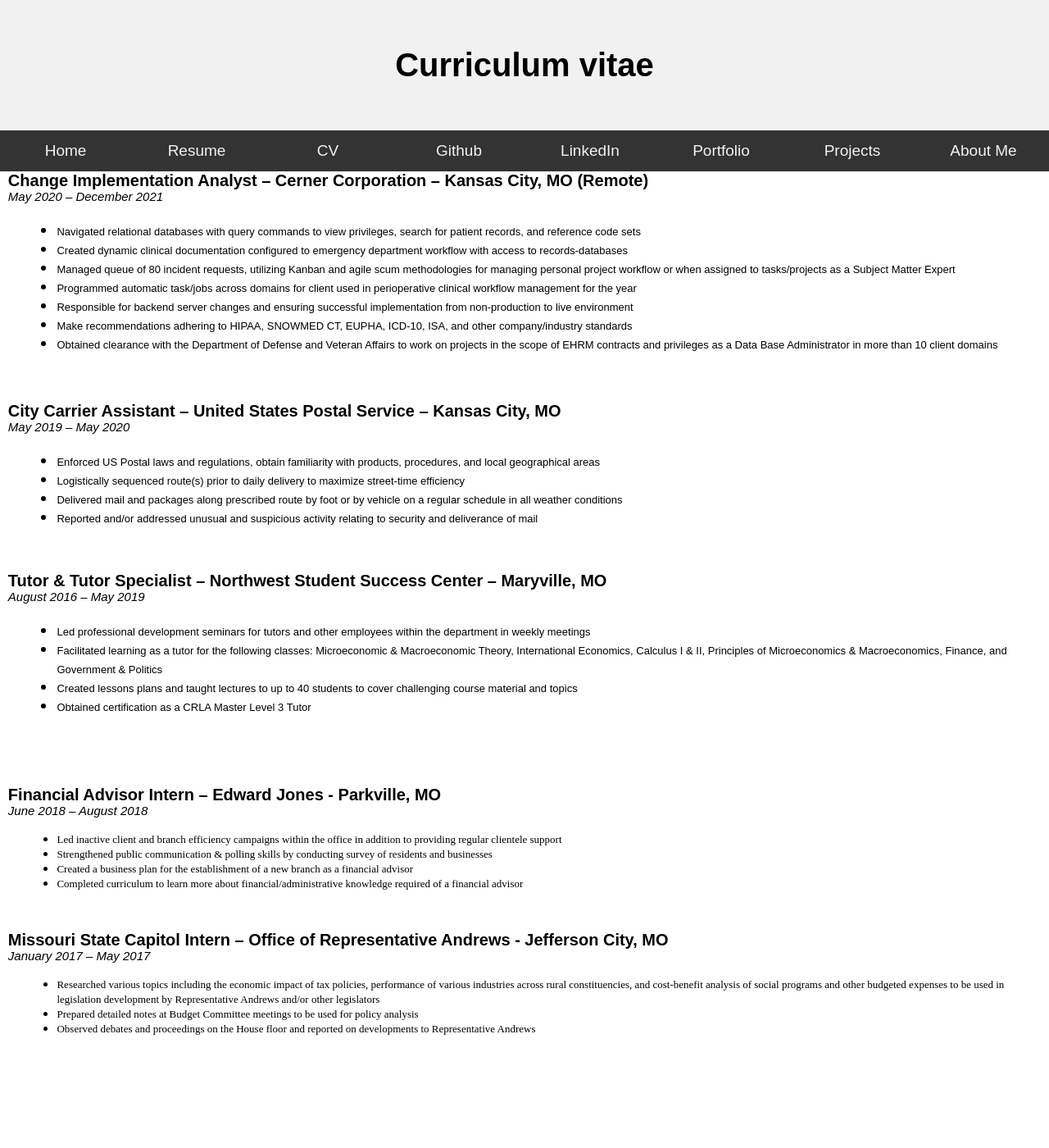
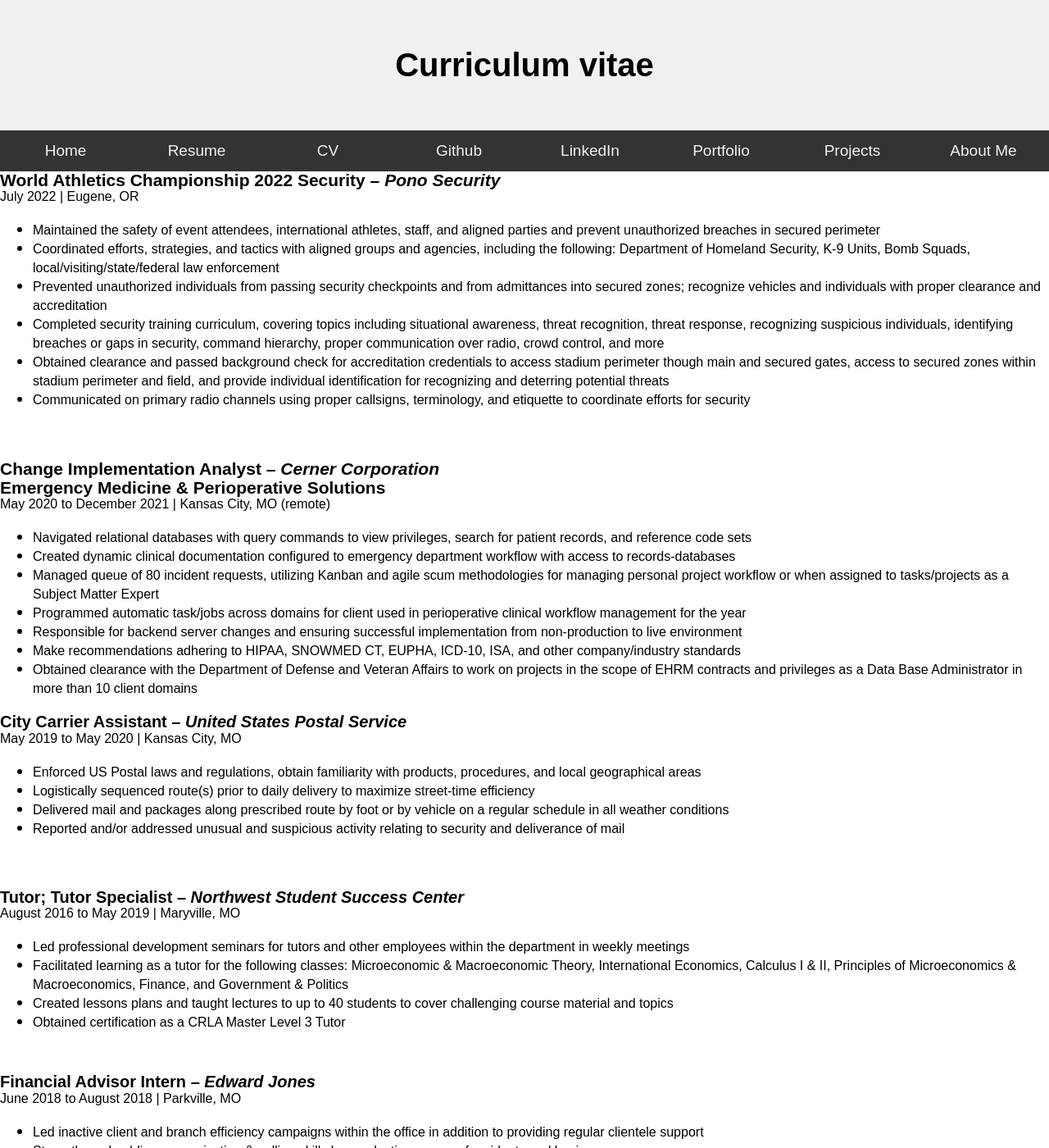
Before and after one commit to k-brew/personal-site, a Jekyll site: the page built from files/CV.html, in a window 1280 px wide and 1400 px high. Shown: the whole window at 82% size. Built offline with Jekyll 4.4.1, drawn with Linux system fonts in a browser that asks for light colours; some of the changed text lies outside the part shown.

Commit message:
Update CV.html

```diff
--- a/files/CV.html
+++ b/files/CV.html
@@ -3,54 +3,61 @@
 title: Curriculum vitae
 ---
 
-<h2 style='margin-top:0in;margin-right:0in;margin-bottom:0in;margin-left:7.4pt;font-size:13px;font-family:"Carlito",sans-serif;font-weight:bold;'><strong><span style='font-size:20px;font-family:"Carlito",sans-serif;color:black;'>Change Implementation Analyst &ndash; Cerner Corporation &ndash; Kansas City, MO (Remote)</span></strong></h2>
-<h2 style='margin-top:0in;margin-right:0in;margin-bottom:0in;margin-left:7.4pt;font-size:13px;font-family:"Carlito",sans-serif;font-weight:bold;line-height:12.2pt;text-align:start;'><em><span style='font-size:15px;font-family:"Carlito",sans-serif;color:black;font-weight:normal;'>May 2020 &ndash; December 2021</span></em></h2>
-<ul style="list-style-type: disc;margin-left:29.450000000000003px;">
-    <li><span style="font-size:13px;color:black;">Navigated relational databases with query commands to view privileges, search for patient records, and reference code sets</span></li>
-    <li><span style="font-size:13px;color:black;">Created dynamic clinical documentation configured to emergency department workflow with access to records-databases</span></li>
-    <li><span style="font-size:13px;color:black;">Managed queue of 80 incident requests, utilizing Kanban and agile scum methodologies for managing personal project workflow or when assigned to tasks/projects as a Subject Matter Expert</span></li>
-    <li><span style="font-size:13px;color:black;">Programmed automatic task/jobs across domains for client used in perioperative clinical workflow management for the year</span></li>
-    <li><span style="font-size:13px;color:black;">Responsible for backend server changes and ensuring successful implementation from non-production to live environment</span></li>
-    <li><span style="font-size:13px;color:black;">Make recommendations adhering to HIPAA, SNOWMED CT, EUPHA, ICD-10, ISA, and other company/industry standards</span></li>
-    <li><span style="font-size:13px;color:black;">Obtained clearance with the Department of Defense and Veteran Affairs to work on projects in the scope of EHRM contracts and privileges as a Data Base Administrator in more than 10 client domains</span></li>
+<p style='margin-top:0in;margin-right:0in;margin-bottom:0in;margin-left:0in;line-height:107%;font-size:15px;font-family:"Calibri",sans-serif;'><strong><span style='font-size:21px;line-height:107%;font-family:"Arial",sans-serif;color:black;'>World Athletics Championship 2022 Security &ndash; <em>Pono Security</em></span></strong></p>
+<p style='margin-top:0in;margin-right:0in;margin-bottom:8.0pt;margin-left:0in;line-height:107%;font-size:15px;font-family:"Calibri",sans-serif;'><span style='font-size:16px;line-height:107%;font-family:"Arial",sans-serif;color:black;'>July 2022 | Eugene, OR</span></p>
+<ul>
+    <li><span style='line-height:107%;font-family:"Arial",sans-serif;font-family:"Arial",sans-serif;font-size:12.0pt;color:black;'>Maintained the safety of event attendees, international athletes, staff, and aligned parties and prevent unauthorized breaches in secured perimeter&nbsp;</span></li>
+    <li><span style='line-height:107%;font-family:"Arial",sans-serif;font-family:"Arial",sans-serif;font-size:12.0pt;color:black;'>Coordinated efforts, strategies, and tactics with aligned groups and agencies, including the following: Department of Homeland Security, K-9 Units, Bomb Squads, local/visiting/state/federal law enforcement</span></li>
+    <li><span style='line-height:107%;font-family:"Arial",sans-serif;font-family:"Arial",sans-serif;font-size:12.0pt;color:black;'>Prevented unauthorized individuals from passing security checkpoints and from admittances into secured zones; recognize vehicles and individuals with proper clearance and accreditation</span></li>
+    <li><span style='line-height:107%;font-family:"Arial",sans-serif;font-family:"Arial",sans-serif;font-size:12.0pt;color:black;'>Completed security training curriculum, covering topics including situational awareness, threat recognition, threat response, recognizing suspicious individuals, identifying breaches or gaps in security, command hierarchy, proper communication over radio, crowd control, and more</span></li>
+    <li><span style='line-height:107%;font-family:"Arial",sans-serif;font-family:"Arial",sans-serif;font-size:12.0pt;color:black;'>Obtained clearance and passed background check for accreditation credentials to access stadium perimeter though main and secured gates, access to secured zones within stadium perimeter and field, and provide individual identification for recognizing and deterring potential threats</span></li>
+    <li><span style='line-height:107%;font-family:"Arial",sans-serif;font-family:"Arial",sans-serif;font-size:12.0pt;color:black;'>Communicated on primary radio channels using proper callsigns, terminology, and etiquette to coordinate efforts for security</span></li>
 </ul>
-<p style='margin-right:.5in;margin-left:0in;font-size:15px;font-family:"Calibri",sans-serif;margin-top:0in;margin-bottom:0in;line-height:107%;text-align:start;'><span style="font-size:13px;color:black;">&nbsp;</span></p>
-<h2 style='margin-top:0in;margin-right:0in;margin-bottom:0in;margin-left:7.4pt;font-size:13px;font-family:"Carlito",sans-serif;font-weight:bold;'><strong><span style='font-size:20px;font-family:"Carlito",sans-serif;font-weight:normal;'>&nbsp;</span></strong></h2>
-<h2 style='margin-top:0in;margin-right:0in;margin-bottom:0in;margin-left:7.4pt;font-size:13px;font-family:"Carlito",sans-serif;font-weight:bold;'><strong><span style='font-size:20px;font-family:"Carlito",sans-serif;color:black;'>City Carrier Assistant &ndash; United States Postal Service &ndash; Kansas City, MO</span></strong></h2>
-<h2 style='margin-top:0in;margin-right:0in;margin-bottom:0in;margin-left:7.4pt;font-size:13px;font-family:"Carlito",sans-serif;font-weight:bold;line-height:12.2pt;'><em><span style="font-size:15px;color:black;font-weight:normal;">May 2019 &ndash; May 2020</span></em><span style="font-size:15px;color:black;font-weight:normal;">&nbsp;</span></h2>
-<ul style="list-style-type: disc;margin-left:29.450000000000003px;">
-    <li><span style="font-size:13px;color:black;">Enforced US Postal laws and regulations, obtain familiarity with products, procedures, and local geographical areas</span></li>
-    <li><span style="font-size:13px;color:black;">Logistically sequenced route(s) prior to daily delivery to maximize street-time efficiency</span></li>
-    <li><span style="font-size:13px;color:black;">Delivered mail and packages along prescribed route by foot or by vehicle on a regular schedule in all weather conditions</span></li>
-    <li><span style="font-size:13px;color:black;">Reported and/or addressed unusual and suspicious activity relating to security and deliverance of mail</span></li>
+<p><span style='line-height:107%;font-family:"Arial",sans-serif;font-family:"Arial",sans-serif;font-size:12.0pt;color:black;'><br></span></p>
+<p style='margin-top:0in;margin-right:0in;margin-bottom:0in;margin-left:0in;line-height:107%;font-size:15px;font-family:"Calibri",sans-serif;'><strong><span style='font-size:21px;line-height:107%;font-family:"Arial",sans-serif;color:black;'>Change Implementation Analyst &ndash; <em>Cerner Corporation</em></span></strong></p>
+<p style='margin-top:0in;margin-right:0in;margin-bottom:0in;margin-left:0in;line-height:107%;font-size:15px;font-family:"Calibri",sans-serif;'><strong><span style='font-size:21px;line-height:107%;font-family:"Arial",sans-serif;color:black;'>Emergency Medicine &amp; Perioperative Solutions</span></strong></p>
+<p style='margin-top:0in;margin-right:0in;margin-bottom:8.0pt;margin-left:0in;line-height:107%;font-size:15px;font-family:"Calibri",sans-serif;'><span style='font-size:16px;line-height:107%;font-family:"Arial",sans-serif;color:black;'>May 2020 to December 2021 | Kansas City, MO (remote)</span></p>
+<ul>
+    <li><span style='line-height:107%;font-family:"Arial",sans-serif;font-family:"Arial",sans-serif;font-size:12.0pt;color:black;'>Navigated relational databases with query commands to view privileges, search for patient records, and reference code sets</span></li>
+    <li><span style='line-height:107%;font-family:"Arial",sans-serif;font-family:"Arial",sans-serif;font-size:12.0pt;color:black;'>Created dynamic clinical documentation configured to emergency department workflow with access to records-databases</span></li>
+    <li><span style='line-height:107%;font-family:"Arial",sans-serif;font-family:"Arial",sans-serif;font-size:12.0pt;color:black;'>Managed queue of 80 incident requests, utilizing Kanban and agile scum methodologies for managing personal project workflow or when assigned to tasks/projects as a Subject Matter Expert</span></li>
+    <li><span style='line-height:107%;font-family:"Arial",sans-serif;font-family:"Arial",sans-serif;font-size:12.0pt;color:black;'>Programmed automatic task/jobs across domains for client used in perioperative clinical workflow management for the year</span></li>
+    <li><span style='line-height:107%;font-family:"Arial",sans-serif;font-family:"Arial",sans-serif;font-size:12.0pt;color:black;'>Responsible for backend server changes and ensuring successful implementation from non-production to live environment</span></li>
+    <li><span style='line-height:107%;font-family:"Arial",sans-serif;font-family:"Arial",sans-serif;font-size:12.0pt;color:black;'>Make recommendations adhering to HIPAA, SNOWMED CT, EUPHA, ICD-10, ISA, and other company/industry standards</span></li>
+    <li><span style='line-height:107%;font-family:"Arial",sans-serif;font-family:"Arial",sans-serif;font-size:12.0pt;color:black;'>Obtained clearance with the Department of Defense and Veteran Affairs to work on projects in the scope of EHRM contracts and privileges as a Data Base Administrator in more than 10 client domains</span></li>
 </ul>
-<p style='margin-right:0in;margin-left:0in;font-size:15px;font-family:"Calibri",sans-serif;margin-top:0in;margin-bottom:8.0pt;line-height:12.15pt;margin:0in;text-align:start;'><span style="font-size:13px;color:black;">&nbsp;</span></p>
-<p style='margin-right:0in;margin-left:0in;font-size:15px;font-family:"Calibri",sans-serif;margin-top:0in;margin-bottom:8.0pt;line-height:12.15pt;margin:0in;text-align:start;'><span style="font-size:13px;color:black;">&nbsp;</span></p>
-<h2 style='margin-top:0in;margin-right:0in;margin-bottom:0in;margin-left:7.4pt;font-size:13px;font-family:"Carlito",sans-serif;font-weight:bold;text-align:start;'><strong><span style='font-size:20px;font-family:"Carlito",sans-serif;'>Tutor &amp; Tutor Specialist &ndash; Northwest Student Success Center &ndash; Maryville, MO</span></strong></h2>
-<h2 style='margin-top:0in;margin-right:0in;margin-bottom:0in;margin-left:7.4pt;font-size:13px;font-family:"Carlito",sans-serif;font-weight:bold;line-height:12.2pt;'><em><span style="font-size:15px;color:black;font-weight:normal;">August 2016 &ndash; May 2019</span></em><span style="font-size:15px;color:black;font-weight:normal;">&nbsp;</span></h2>
-<ul style="list-style-type: disc;margin-left:29.450000000000003px;">
-    <li><span style="font-size:13px;color:black;">Led professional development seminars for tutors and other employees within the&nbsp;department in weekly meetings</span></li>
-    <li><span style="font-size:13px;color:black;">Facilitated learning as a tutor for the following classes: Microeconomic &amp; Macroeconomic Theory, International Economics, Calculus I &amp; II, Principles of Microeconomics &amp; Macroeconomics, Finance, and Government &amp;&nbsp;Politics</span></li>
-    <li><span style="font-size:13px;color:black;">Created lessons plans and taught lectures to up to 40 students to cover challenging course&nbsp;material and topics</span></li>
-    <li><span style="font-size:13px;color:black;">Obtained certification as a CRLA Master Level 3&nbsp;Tutor</span><span style="font-size:13px;color:black;"><br></span><span style="font-size:13px;color:black;">&nbsp;</span></li>
+<p style='margin-top:0in;margin-right:0in;margin-bottom:0in;margin-left:0in;line-height:107%;font-size:15px;font-family:"Calibri",sans-serif;'><strong><span style='font-size:20px;line-height:107%;font-family:"Arial",sans-serif;color:black;'>City Carrier Assistant &ndash; <em>United States Postal Service</em></span></strong></p>
+<p style='margin-top:0in;margin-right:0in;margin-bottom:8.0pt;margin-left:0in;line-height:107%;font-size:15px;font-family:"Calibri",sans-serif;'><span style='font-size:16px;line-height:107%;font-family:"Arial",sans-serif;color:black;'>May 2019 to May 2020 | Kansas City, MO</span></p>
+<ul>
+    <li><span style='line-height:107%;font-family:"Arial",sans-serif;font-family:"Arial",sans-serif;font-size:12.0pt;color:black;'>Enforced US Postal laws and regulations, obtain familiarity with products, procedures, and local geographical areas</span></li>
+    <li><span style='line-height:107%;font-family:"Arial",sans-serif;font-family:"Arial",sans-serif;font-size:12.0pt;color:black;'>Logistically sequenced route(s) prior to daily delivery to maximize street-time efficiency</span></li>
+    <li><span style='line-height:107%;font-family:"Arial",sans-serif;font-family:"Arial",sans-serif;font-size:12.0pt;color:black;'>Delivered mail and packages along prescribed route by foot or by vehicle on a regular schedule in all weather conditions</span></li>
+    <li><span style='line-height:107%;font-family:"Arial",sans-serif;font-family:"Arial",sans-serif;font-size:12.0pt;color:black;'>Reported and/or addressed unusual and suspicious activity relating to security and deliverance of mail</span></li>
 </ul>
-<p><span style="font-size:13px;color:black;"><br></span></p>
-<h2 style='margin-top:0in;margin-right:0in;margin-bottom:0in;margin-left:7.4pt;font-size:13px;font-family:"Carlito",sans-serif;font-weight:bold;text-align:start;'><strong><span style='font-size:20px;font-family:"Carlito",sans-serif;'>Financial Advisor Intern &ndash; Edward Jones - Parkville, MO</span></strong></h2>
-<h2 style='margin-top:0in;margin-right:0in;margin-bottom:0in;margin-left:7.4pt;font-size:13px;font-family:"Carlito",sans-serif;font-weight:bold;line-height:12.2pt;'><em><span style="font-size:15px;color:black;font-weight:normal;">June 2018 &ndash; August 2018</span></em></h2>
-<ul style='color: rgb(0, 0, 0); font-family: "Times New Roman"; font-size: medium; font-style: normal; font-variant-ligatures: normal; font-variant-caps: normal; font-weight: 400; letter-spacing: normal; orphans: 2; text-align: start; text-indent: 0px; text-transform: none; white-space: normal; widows: 2; word-spacing: 0px; -webkit-text-stroke-width: 0px; text-decoration-thickness: initial; text-decoration-style: initial; text-decoration-color: initial; list-style-type: disc; margin-left: 29.45px;'>
-    <li><span style="font-size:13px;color:black;">Led inactive client and branch efficiency campaigns within the office in addition to providing regular clientele support</span></li>
-    <li><span style="font-size:13px;color:black;">Strengthened public communication &amp; polling skills by conducting survey of residents and businesses</span></li>
-    <li><span style="font-size:13px;color:black;">Created a business plan for the establishment of a new branch as a financial advisor</span></li>
-    <li><span style="font-size:13px;color:black;">Completed curriculum to learn more about financial/administrative knowledge required of a financial advisor</span></li>
+<p><span style='line-height:107%;font-family:"Arial",sans-serif;font-family:"Arial",sans-serif;font-size:12.0pt;color:black;'><br></span></p>
+<p style='margin-top:0in;margin-right:0in;margin-bottom:0in;margin-left:0in;line-height:107%;font-size:15px;font-family:"Calibri",sans-serif;'><strong><span style='font-size:20px;line-height:107%;font-family:"Arial",sans-serif;color:black;'>Tutor; Tutor Specialist &ndash; <em>Northwest Student Success Center</em></span></strong></p>
+<p style='margin-top:0in;margin-right:0in;margin-bottom:8.0pt;margin-left:0in;line-height:107%;font-size:15px;font-family:"Calibri",sans-serif;'><span style='font-size:16px;line-height:107%;font-family:"Arial",sans-serif;color:black;'>August 2016 to May 2019 | Maryville, MO</span></p>
+<ul>
+    <li><span style='line-height:107%;font-family:"Arial",sans-serif;font-family:"Arial",sans-serif;font-size:12.0pt;color:black;'>Led professional development seminars for tutors and other employees within the department in weekly meetings</span></li>
+    <li><span style='line-height:107%;font-family:"Arial",sans-serif;font-family:"Arial",sans-serif;font-size:12.0pt;color:black;'>Facilitated learning as a tutor for the following classes: Microeconomic &amp; Macroeconomic Theory, International Economics, Calculus I &amp; II, Principles of Microeconomics &amp; Macroeconomics, Finance, and Government &amp; Politics</span></li>
+    <li><span style='line-height:107%;font-family:"Arial",sans-serif;font-family:"Arial",sans-serif;font-size:12.0pt;color:black;'>Created lessons plans and taught lectures to up to 40 students to cover challenging course material and topics</span></li>
+    <li><span style='line-height:107%;font-family:"Arial",sans-serif;font-family:"Arial",sans-serif;font-size:12.0pt;color:black;'>Obtained certification as a CRLA Master Level 3 Tutor</span></li>
 </ul>
-<p style='margin-right:0in;margin-left:.1in;font-size:15px;font-family:"Calibri",sans-serif;margin-top:0in;margin-bottom:0in;line-height:11.95pt;text-indent:-.1in;text-align:start;'><br></p>
-<p style='margin-right:0in;margin-left:.1in;font-size:15px;font-family:"Calibri",sans-serif;margin-top:0in;margin-bottom:0in;line-height:11.95pt;text-indent:-.1in;text-align:start;'><span style="font-size:13px;color:black;">&nbsp;</span></p>
-<h2 style='margin-top:0in;margin-right:0in;margin-bottom:0in;margin-left:7.4pt;font-size:13px;font-family:"Carlito",sans-serif;font-weight:bold;text-align:start;'><strong><span style='font-size:20px;font-family:"Carlito",sans-serif;'>Missouri State Capitol Intern &ndash; Office of Representative Andrews - Jefferson City, MO</span></strong></h2>
-<h2 style='margin-top:0in;margin-right:0in;margin-bottom:0in;margin-left:7.4pt;font-size:13px;font-family:"Carlito",sans-serif;font-weight:bold;line-height:12.2pt;'><em><span style="font-size:15px;color:black;font-weight:normal;">January 2017 &ndash; May 2017</span></em></h2>
-<ul style='color: rgb(0, 0, 0); font-family: "Times New Roman"; font-size: medium; font-style: normal; font-variant-ligatures: normal; font-variant-caps: normal; font-weight: 400; letter-spacing: normal; orphans: 2; text-align: start; text-indent: 0px; text-transform: none; white-space: normal; widows: 2; word-spacing: 0px; -webkit-text-stroke-width: 0px; text-decoration-thickness: initial; text-decoration-style: initial; text-decoration-color: initial; list-style-type: disc; margin-left: 29.45px;'>
-    <li><span style="font-size:13px;color:black;">Researched various topics including the economic impact of tax policies, performance of various industries across rural constituencies, and cost-benefit analysis of social programs and other budgeted expenses to be used in legislation development by Representative Andrews and/or other legislators</span></li>
-    <li><span style="font-size:13px;color:black;">Prepared detailed notes at Budget Committee meetings to be used for policy analysis</span></li>
-    <li><span style="font-size:13px;color:black;">Observed debates and proceedings on the House floor and reported on developments to Representative Andrews</span></li>
+<p style='margin-top:0in;margin-right:0in;margin-bottom:8.0pt;margin-left:0in;line-height:107%;font-size:15px;font-family:"Calibri",sans-serif;'><strong><span style='font-size:20px;line-height:107%;font-family:"Arial",sans-serif;color:black;'>&nbsp;</span></strong></p>
+<p style='margin-top:0in;margin-right:0in;margin-bottom:0in;margin-left:0in;line-height:107%;font-size:15px;font-family:"Calibri",sans-serif;'><strong><span style='font-size:20px;line-height:107%;font-family:"Arial",sans-serif;color:black;'>Financial Advisor Intern &ndash; <em>Edward Jones</em></span></strong></p>
+<p style='margin-top:0in;margin-right:0in;margin-bottom:8.0pt;margin-left:0in;line-height:107%;font-size:15px;font-family:"Calibri",sans-serif;'><span style='font-size:16px;line-height:107%;font-family:"Arial",sans-serif;color:black;'>June 2018 to August 2018 | Parkville, MO</span></p>
+<ul>
+    <li><span style='line-height:107%;font-family:"Arial",sans-serif;font-family:"Arial",sans-serif;font-size:12.0pt;color:black;'>Led inactive client and branch efficiency campaigns within the office in addition to providing regular clientele support</span></li>
+    <li><span style='line-height:107%;font-family:"Arial",sans-serif;font-family:"Arial",sans-serif;font-size:12.0pt;color:black;'>Strengthened public communication &amp; polling skills by conducting survey of residents and businesses</span></li>
+    <li><span style='line-height:107%;font-family:"Arial",sans-serif;font-family:"Arial",sans-serif;font-size:12.0pt;color:black;'>Created a business plan for the establishment of a new branch as a financial advisor</span></li>
+    <li><span style='line-height:107%;font-family:"Arial",sans-serif;font-family:"Arial",sans-serif;font-size:12.0pt;color:black;'>Completed curriculum to learn more about financial/administrative knowledge required of a financial advisor</span></li>
 </ul>
-<p style='margin-right:0in;margin-left:0in;font-size:15px;font-family:"Calibri",sans-serif;margin-top:0in;margin-bottom:8.0pt;line-height:12.05pt;text-align:start;'><span style="font-size:15px;color:black;">&nbsp;</span></p>
-<p style='margin-right:0in;margin-left:0in;font-size:15px;font-family:"Calibri",sans-serif;margin-top:0in;margin-bottom:8.0pt;line-height:107%;'>&nbsp;</p>
+<p style='margin-top:0in;margin-right:0in;margin-bottom:8.0pt;margin-left:0in;line-height:107%;font-size:15px;font-family:"Calibri",sans-serif;'><strong><span style='font-size:20px;line-height:107%;font-family:"Arial",sans-serif;color:black;'>&nbsp;</span></strong></p>
+<p style='margin-top:0in;margin-right:0in;margin-bottom:0in;margin-left:0in;line-height:107%;font-size:15px;font-family:"Calibri",sans-serif;'><strong><span style='font-size:20px;line-height:107%;font-family:"Arial",sans-serif;color:black;'>Legislative Intern &ndash; <em>Missouri State Capitol</em></span></strong></p>
+<p style='margin-top:2.0pt;margin-right:0in;margin-bottom:0in;margin-left:0in;line-height:107%;font-size:15px;font-family:"Calibri",sans-serif;'><strong><span style='font-size:20px;line-height:107%;font-family:"Arial",sans-serif;color:black;'>Office of Representative Andrews</span></strong></p>
+<p style='margin-top:0in;margin-right:0in;margin-bottom:8.0pt;margin-left:0in;line-height:107%;font-size:15px;font-family:"Calibri",sans-serif;'><span style='font-size:16px;line-height:107%;font-family:"Arial",sans-serif;color:black;'>January 2017 to May 2017 | Jefferson City, MO</span></p>
+<ul>
+    <li><span style='line-height:107%;font-family:"Arial",sans-serif;font-family:"Arial",sans-serif;font-size:12.0pt;color:black;'>Researched various topics including the economic impact of tax policies, performance of various industries across rural constituencies, and cost-benefit analysis of social programs and other budgeted expenses to be used in legislation development by Representative Andrews and/or other legislators</span></li>
+    <li><span style='line-height:107%;font-family:"Arial",sans-serif;font-family:"Arial",sans-serif;font-size:12.0pt;color:black;'>Prepared detailed notes at Budget Committee meetings to be used for policy analysis</span></li>
+    <li><span style='line-height:107%;font-family:"Arial",sans-serif;font-family:"Arial",sans-serif;font-size:12.0pt;color:black;'>Observed debates and proceedings on the House floor and reported on developments to Representative Andrews</span></li>
+</ul>
```
